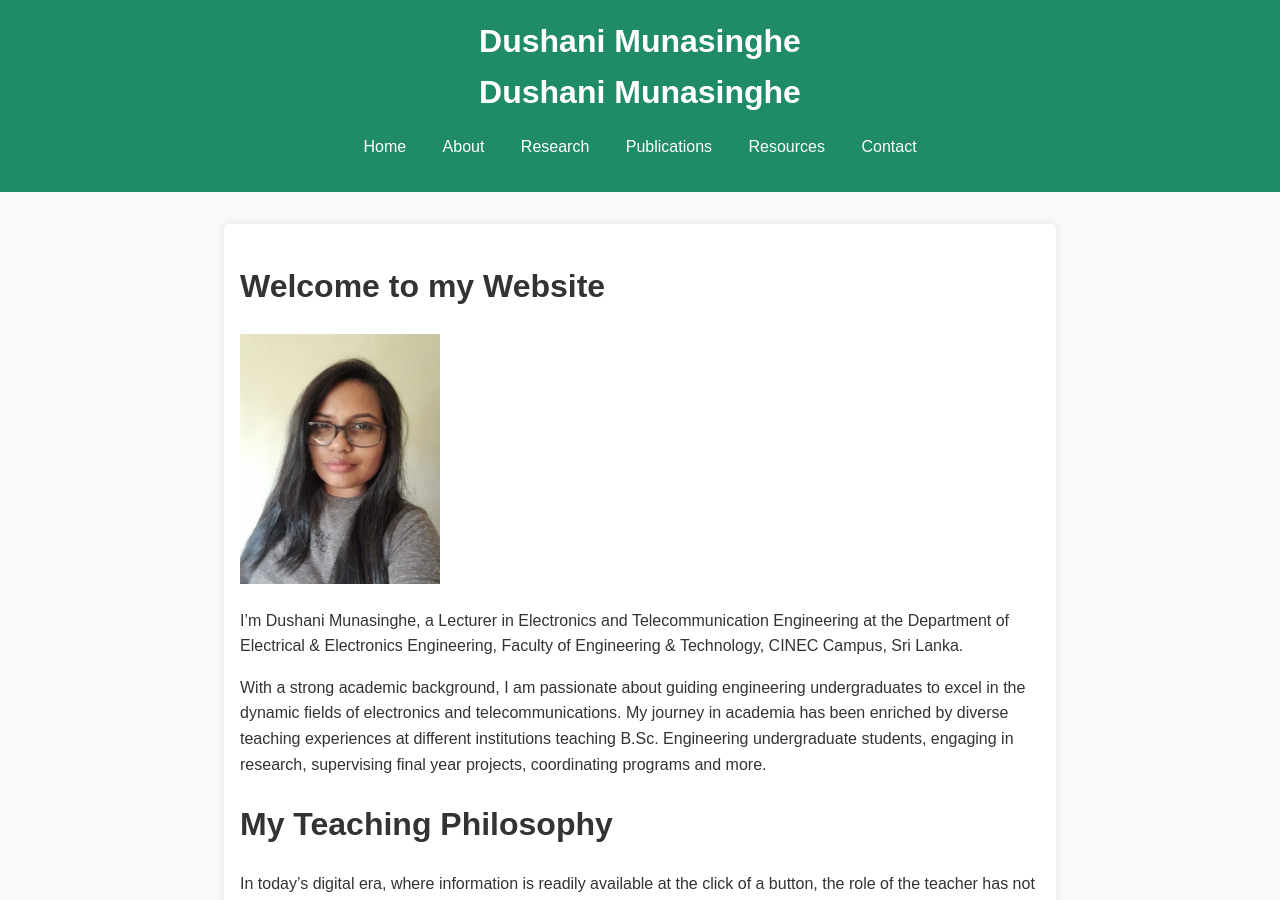
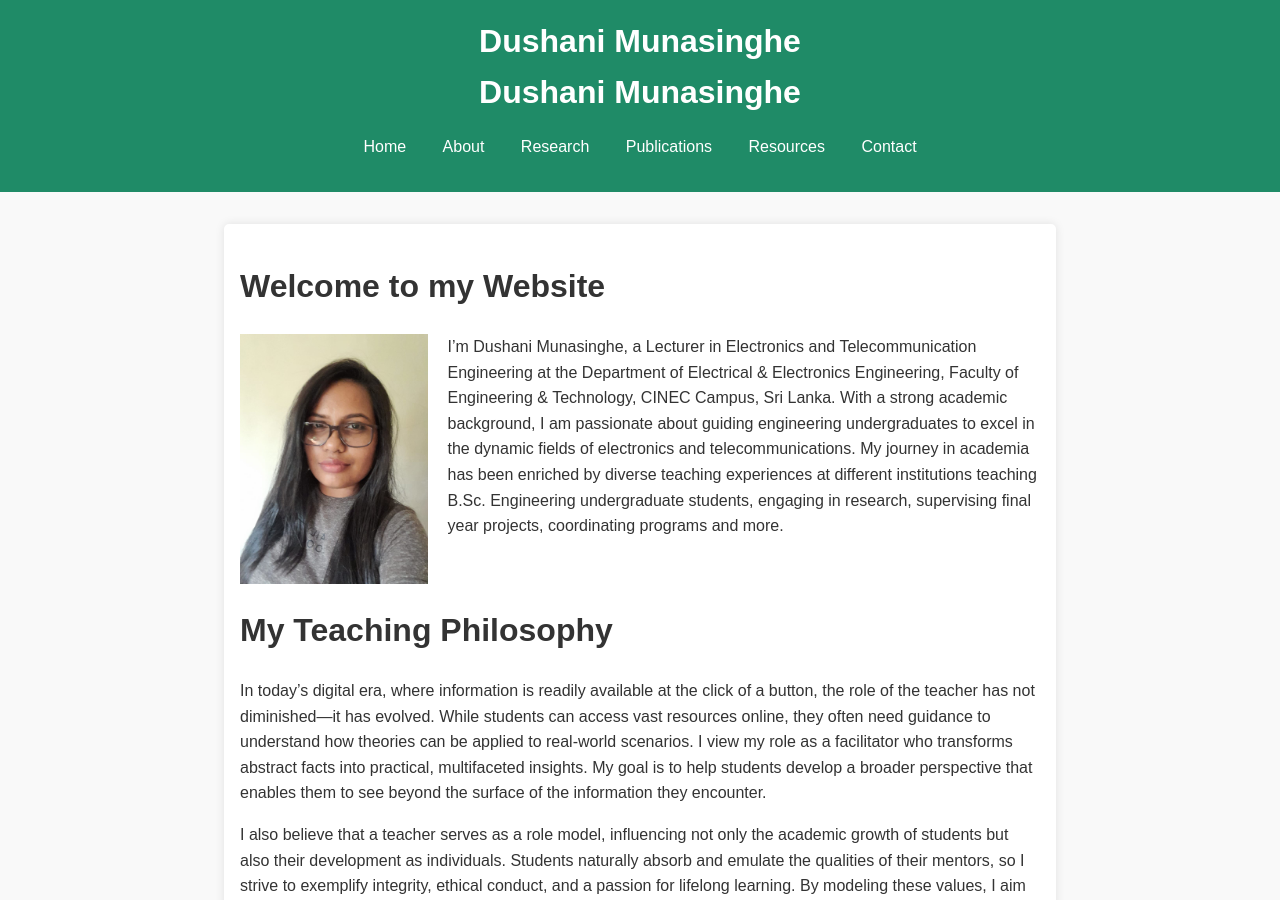
Before and after one commit to dushanimunasinghe/dushanimunasinghe.github.io, a Jekyll site: the page built from index.md, in a window 1280 px wide and 900 px high. Built offline with Jekyll 4.4.1, drawn with Linux system fonts in a browser that asks for light colours.

Commit message:
Update index.md

```diff
--- a/index.md
+++ b/index.md
@@ -5,11 +5,15 @@ title: About
 
 # Welcome to my Website
 
-<img src="assets/myphoto.jpeg" alt="My Photo" style="width:200px; height:250px;">
-
-I’m Dushani Munasinghe, a Lecturer in Electronics and Telecommunication Engineering at the Department of Electrical & Electronics Engineering, Faculty of Engineering & Technology, CINEC Campus, Sri Lanka.
+<div style="display: flex; align-items: flex-start; gap: 20px;">
+    <img src="assets/myphoto.jpeg" alt="My Photo" style="width:200px; height:250px;">
+    <div>
+       I’m Dushani Munasinghe, a Lecturer in Electronics and Telecommunication Engineering at the Department of Electrical & Electronics Engineering, Faculty of Engineering & Technology, CINEC Campus, Sri Lanka.
 
 With a strong academic background, I am passionate about guiding engineering undergraduates to excel in the dynamic fields of electronics and telecommunications. My journey in academia has been enriched by diverse teaching experiences at different institutions teaching B.Sc. Engineering undergraduate students, engaging in research, supervising final year projects, coordinating programs and more.
+    </div>
+</div>
+
 
 # My Teaching Philosophy
 
```
